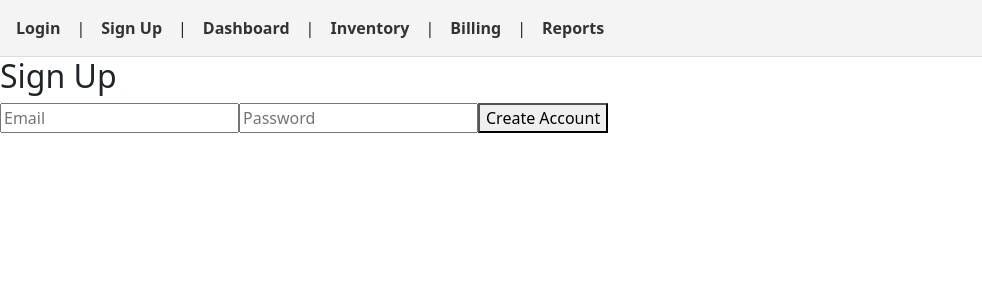
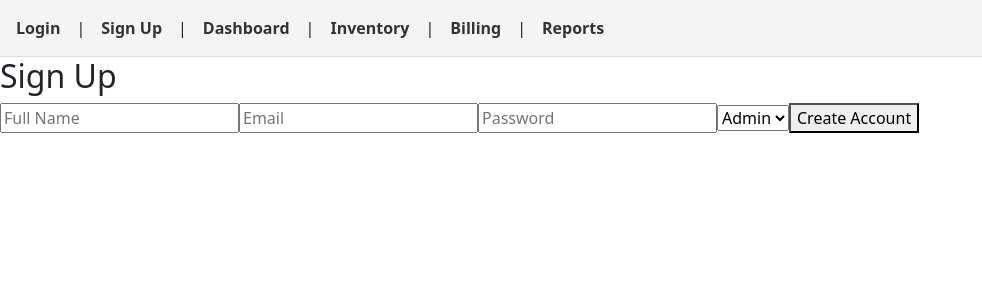
Before and after one commit to Ahmad-Imran-id/clinic-farm, a React (Create React App) app: page /signup in a window 1280 px wide. Shown: the top 300 px of the page, without its empty margins (0-982 px from the left). Built offline with nearby package versions, Linux system fonts and the light colour scheme.

Commit message:
Update Signup.js

```diff
--- a/src/Signup.js
+++ b/src/Signup.js
@@ -1,11 +1,22 @@
 import React, { useState } from "react";
-import { auth } from "./firebase-config";
-import { createUserWithEmailAndPassword } from "firebase/auth";
+import { auth, db } from "./firebase-config";
+import {
+  createUserWithEmailAndPassword,
+} from "firebase/auth";
+import {
+  doc,
+  setDoc,
+  getDoc,
+  serverTimestamp
+} from "firebase/firestore";
 import { useNavigate } from "react-router-dom";
 
 function Signup() {
+  const [name, setName] = useState("");
   const [email, setEmail] = useState("");
+  const [adminEmail, setAdminEmail] = useState(""); // for staff linking
   const [password, setPassword] = useState("");
+  const [role, setRole] = useState("admin"); // admin or staff
   const navigate = useNavigate();
 
   const handleSignup = async () => {
@@ -13,8 +24,35 @@ function Signup() {
       const userCredential = await createUserWithEmailAndPassword(auth, email, password);
       const user = userCredential.user;
 
-      // Store UID in localStorage for user-specific Firestore access
-      localStorage.setItem("uid", user.uid);
+      // Determine admin UID to associate with data
+      let associatedAdminUID = user.uid;
+      if (role === "staff") {
+        // Lookup admin by email
+        const adminQuery = await getDoc(doc(db, "users", adminEmail));
+        if (!adminQuery.exists()) {
+          alert("Admin account not found.");
+          return;
+        }
+        associatedAdminUID = adminQuery.data().uid;
+      }
+
+      // Save user info
+      await setDoc(doc(db, "users", email), {
+        uid: user.uid,
+        name,
+        email,
+        role,
+        adminUID: associatedAdminUID,
+        createdAt: serverTimestamp()
+      });
+
+      // If new admin, create their data root
+      if (role === "admin") {
+        await setDoc(doc(db, "adminData", user.uid), {
+          name,
+          createdAt: serverTimestamp(),
+        });
+      }
 
       navigate("/dashboard");
     } catch (err) {
@@ -25,16 +63,23 @@ function Signup() {
   return (
     <div>
       <h2>Sign Up</h2>
-      <input
-        type="email"
-        placeholder="Email"
-        onChange={(e) => setEmail(e.target.value)}
-      />
-      <input
-        type="password"
-        placeholder="Password"
-        onChange={(e) => setPassword(e.target.value)}
-      />
+      <input type="text" placeholder="Full Name" onChange={(e) => setName(e.target.value)} />
+      <input type="email" placeholder="Email" onChange={(e) => setEmail(e.target.value)} />
+      <input type="password" placeholder="Password" onChange={(e) => setPassword(e.target.value)} />
+
+      <select value={role} onChange={(e) => setRole(e.target.value)}>
+        <option value="admin">Admin</option>
+        <option value="staff">Staff</option>
+      </select>
+
+      {role === "staff" && (
+        <input
+          type="email"
+          placeholder="Admin Email"
+          onChange={(e) => setAdminEmail(e.target.value)}
+        />
+      )}
+
       <button onClick={handleSignup}>Create Account</button>
     </div>
   );
```
